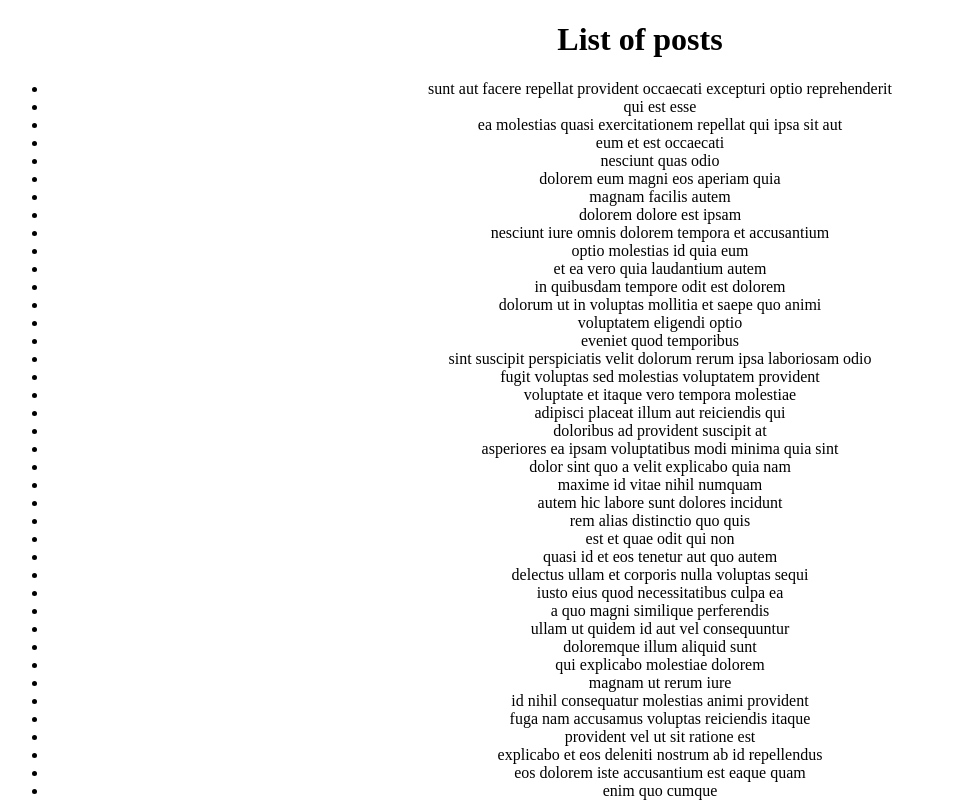
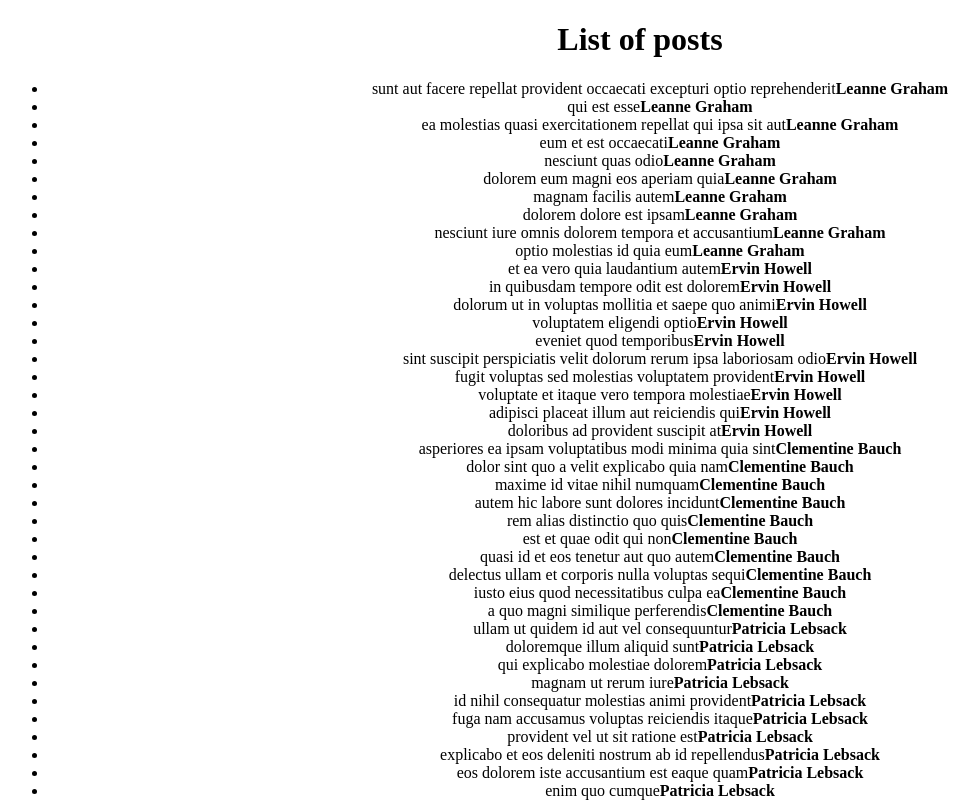
Before and after one commit to NNadiia/list-of-posts, a React (Create React App) app: page / in a window 1280 px wide. Shown: the top 800 px of the page, without its empty margins (0-979 px from the left). Built offline with nearby package versions, Linux system fonts and the light colour scheme.

Commit message:
User was added

```diff
--- a/src/App.js
+++ b/src/App.js
@@ -1,17 +1,47 @@
 import React from 'react';
 import users from './users.js';
 import posts from './posts.js';
-import { comments } from './comments.js';
+import comments from './comments.js';
 import PostList from './PostList.js';
 import './App.css';
 
-function App() {
-  return (
-    <div className="App">
-        <h1>List of posts</h1>
-        <PostList posts={posts} users={users} comments={comments} />
-    </div>
-  );
+
+class App extends React.Component {
+    constructor(props) {
+        super(props);
+
+        this.state = {
+            posts: [],
+        };
+    }
+
+    componentDidMount() {
+        this.setState({
+            posts: this.listOfPostsWithParameters(posts, users, comments)
+        });
+    }
+
+    listOfPostsWithParameters(posts, users, comments) {
+        return posts.map(post => {
+            return {
+                ...post,
+                user: users.find(user => user.id === post.userId),
+                comment: comments.find(comment => comment.postId === post.id)
+            }
+        })
+    };
+
+
+    render() {
+        const {posts} = this.state;
+
+        return (
+            <div className="App">
+                <h1>List of posts</h1>
+                <PostList posts={posts}/>
+            </div>
+        )
+    }
 }
 
 export default App;
--- /dev/null
+++ b/src/Post.js
@@ -0,0 +1,13 @@
+import React from "react";
+
+function Post(props) {
+    return (
+        <li>
+            {props.post.title}
+            <b>{props.post.user.name}</b>
+        </li>
+    )
+}
+
+
+export default Post;
--- a/src/PostList.js
+++ b/src/PostList.js
@@ -1,17 +1,10 @@
 import React from 'react';
-
-function Post(props) {
-    return (
-        <li>
-            {props.post.title}
-        </li>
-    )
-}
+import Post from "./Post";
 
 
 function Postlist(props) {
     return (
-        <ul className="Postlist">
+        <ul>
             {props.posts.map(post => (
                 <Post key={post.id} post={post}/>))}
         </ul>
```
Also changed, not shown: src/comments.js.
